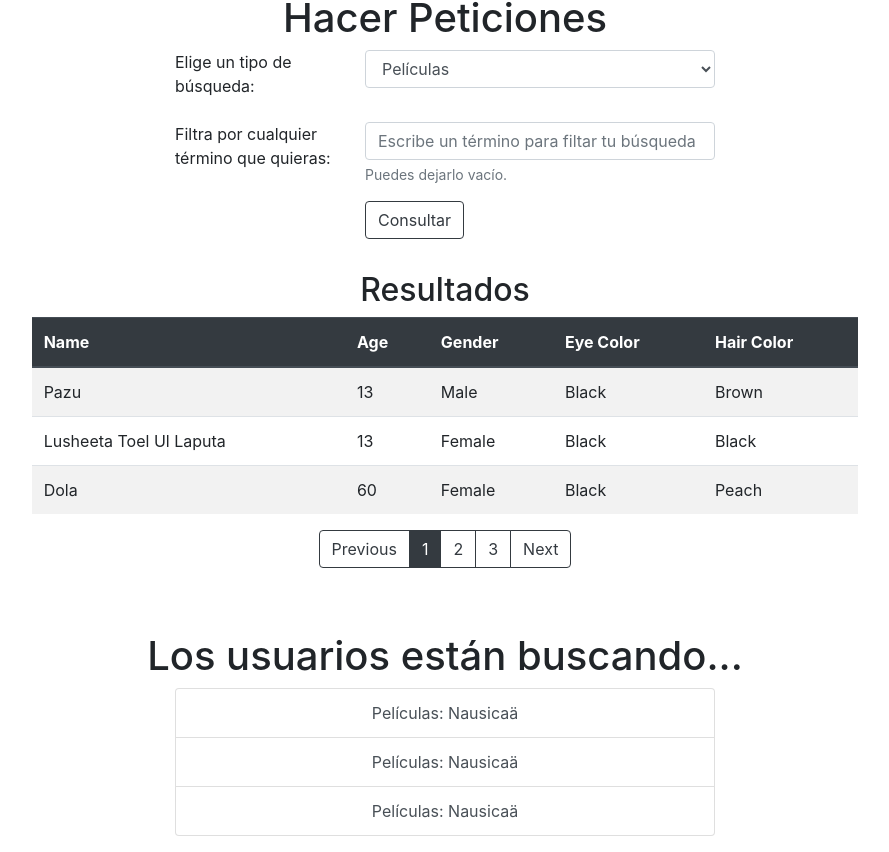
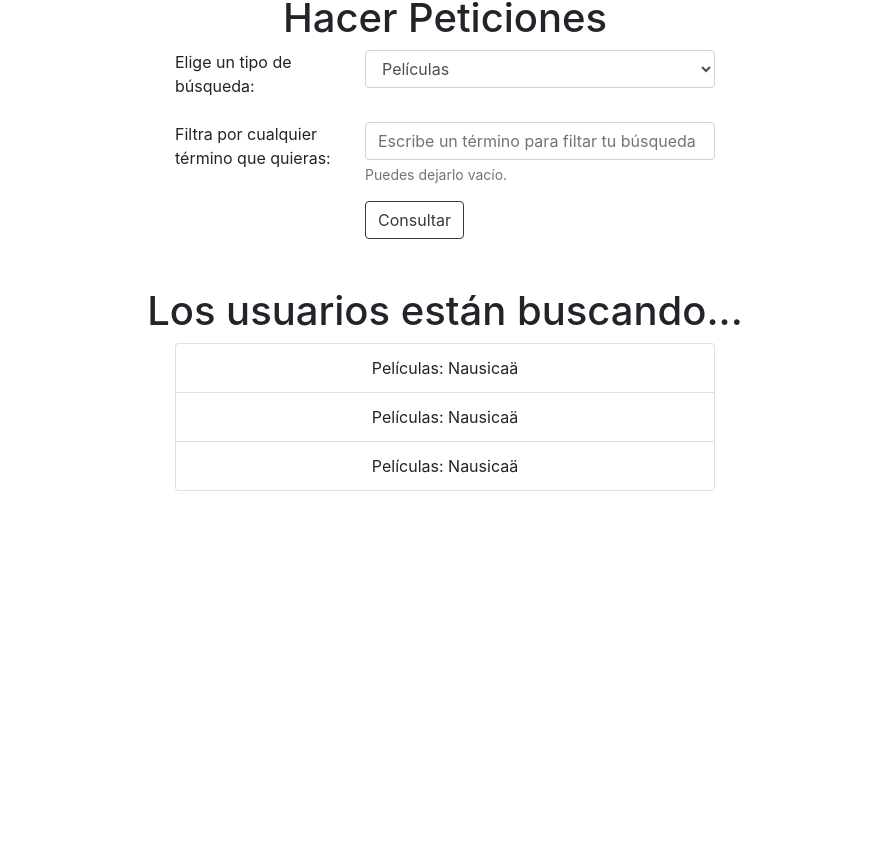
Before and after one commit to efferreiram/dbmenos, a React (Create React App) app: page / in a window 1280 px wide. Shown: the part 977-1829 px from the top of the page, without its empty margins (195-1084 px from the left). After the commit the page ends 1484 px from the top, so only its background shows below. Built offline with nearby package versions, Linux system fonts and the light colour scheme.

Commit message:
Backend calls now work and update table correctly

```diff
--- a/src/FormResults/FormResults.js
+++ b/src/FormResults/FormResults.js
@@ -7,77 +7,43 @@ class FormResults extends Component {
   constructor(props) {
     super(props);
     this.state = {
-      'resultsType': 'people',
-      'results': [
-        {
-          "id": "fe93adf2-2f3a-4ec4-9f68-5422f1b87c01",
-          "name": "Pazu",
-          "gender": "Male",
-          "age": "13",
-          "eye_color": "Black",
-          "hair_color": "Brown",
-          "films": [
-            "https://ghibliapi.herokuapp.com/films/2baf70d1-42bb-4437-b551-e5fed5a87abe"
-          ],
-          "species": "https://ghibliapi.herokuapp.com/species/af3910a6-429f-4c74-9ad5-dfe1c4aa04f2",
-          "url": "https://ghibliapi.herokuapp.com/people/fe93adf2-2f3a-4ec4-9f68-5422f1b87c01"
-        },
-        {
-          "id": "598f7048-74ff-41e0-92ef-87dc1ad980a9",
-          "name": "Lusheeta Toel Ul Laputa",
-          "gender": "Female",
-          "age": "13",
-          "eye_color": "Black",
-          "hair_color": "Black",
-          "films": [
-            "https://ghibliapi.herokuapp.com/films/2baf70d1-42bb-4437-b551-e5fed5a87abe"
-          ],
-          "species": "https://ghibliapi.herokuapp.com/species/af3910a6-429f-4c74-9ad5-dfe1c4aa04f2",
-          "url": "https://ghibliapi.herokuapp.com/people/598f7048-74ff-41e0-92ef-87dc1ad980a9"
-        },
-        {
-          "id": "3bc0b41e-3569-4d20-ae73-2da329bf0786",
-          "name": "Dola",
-          "gender": "Female",
-          "age": "60",
-          "eye_color": "Black",
-          "hair_color": "Peach",
-          "films": [
-            "https://ghibliapi.herokuapp.com/films/2baf70d1-42bb-4437-b551-e5fed5a87abe"
-          ],
-          "species": "https://ghibliapi.herokuapp.com/species/af3910a6-429f-4c74-9ad5-dfe1c4aa04f2",
-          "url": "https://ghibliapi.herokuapp.com/people/3bc0b41e-3569-4d20-ae73-2da329bf0786"
-        }],
-        'selectValue': 'films',
-        'filterValue': '',
+      'resultsType': '',
+      'results': [],
+        'endpointSelect': 'films',
+        'textFilter': '',
       };
 
       this.handleChange = this.handleChange.bind(this);
       this.handleSubmit = this.handleSubmit.bind(this);
     }
 
-    handleSubmit(e) {
+    handleSubmit(event) {
+      console.log("aaaa")
       var self = this;
-      var type = this.state.selectValue;
+      var type = this.state.endpointSelect;
       axios.get('http://localhost:8081', {
         params: {
-          textFilter: this.state.filterValue,
-          searchType: this.state.selectValue,
+          textFilter: this.state.textFilter,
+          searchType: this.state.endpointSelect,
         }
       }).then(function (response) {
-        console.log(Object.keys(response.data[0]));
         self.setState({
           results: response.data,
           resultsType: type,
+          queryTime: Date.now(),
         });
       }).catch(function (error) {
         console.log(error);
       });
-      e.preventDefault();
+      event.preventDefault();
     }
 
-    handleChange(e) {
-      console.log(e);
+    handleChange(event) {
+      var target = event.target.name;
+      var value = event.target.value;
+      this.setState({
+        [target]: value
+      });
     }
 
     render() {
@@ -86,8 +52,8 @@ class FormResults extends Component {
         <div className="col-12 text-center">
         <h1 className="nav-link-target" id="lookup">Hacer Peticiones</h1>
         </div>
-        <PetitionForm selectValue={this.state.selectValue} filterValue={this.state.filterValue} changeFunc={this.handleChange} submitFunc={this.handleSubmit} />
-        <ResultsTable results={this.state.results} resultsType={this.state.resultsType} />
+        <PetitionForm selectValue={this.state.endpointSelect} filterValue={this.state.textFilter} changeFunc={this.handleChange} submitFunc={this.handleSubmit} />
+        <ResultsTable key={this.state.queryTime} results={this.state.results} resultsType={this.state.resultsType} />
         </div>
       );
     }
--- a/src/FormResults/PetitionForm/PetitionForm.js
+++ b/src/FormResults/PetitionForm/PetitionForm.js
@@ -20,7 +20,7 @@ class PetitionForm extends Component {
           <div className="form-group row">
             <label htmlFor="textFilter" className="col-12 col-md-2 offset-md-3">Filtra por cualquier término que quieras:</label>
             <div className="col-12 col-md-4">
-              <input className="form-control" type="text" name="textFilter" placeholder="Escribe un término para filtar tu búsqueda" id="textfilter" value={this.props.filterValue} onChange={this.props.changeFunc}/>
+              <input className="form-control" type="text" name="textFilter" placeholder="Escribe un término para filtar tu búsqueda" id="textFilter" value={this.props.filterValue} onChange={this.props.changeFunc}/>
               <small className="form-text text-muted">Puedes dejarlo vacío.</small>
             </div>
           </div>
--- a/src/FormResults/ResultsTable/JustTable/JustTable.js
+++ b/src/FormResults/ResultsTable/JustTable/JustTable.js
@@ -2,10 +2,6 @@ import React, { Component } from 'react';
 import SingleResult from './SingleResult/SingleResult';
 
 class JustTable extends Component {
-  constructor(props) {
-    super(props);
-  }
-
   getHeaderKeys(resultsType) {
     const header_keys = {
       'films': ['title', 'director', 'producer', 'release_date'],
@@ -63,13 +59,12 @@ class JustTable extends Component {
     );
   }
 
-
-
   render() {
+    if (this.props.results.length > 0) {
       var keys = this.getHeaderKeys(this.props.resultsType);
       var headers = this.renderHeaders(keys);
       var results = [];
-    for(var i = 0; i < 3; ++i) {
+      for(var i = 0; i < this.props.results.length; ++i) {
         results.push(this.renderResult(i, keys));
       }
 
@@ -89,6 +84,10 @@ class JustTable extends Component {
         </div>
       );
     }
+    else {
+      return (null);
+    }
+  }
 }
 
 export default JustTable;
--- a/src/FormResults/ResultsTable/ResultsTable.js
+++ b/src/FormResults/ResultsTable/ResultsTable.js
@@ -1,13 +1,13 @@
 import React, { Component } from 'react';
 import JustTable from './JustTable/JustTable';
-import Pagination from './Pagination/Pagination';
+// import Pagination from './Pagination/Pagination';
 
 class ResultsTable extends Component {
   render() {
     return (
       <div className="row row-content m-auto">
         <JustTable results={this.props.results} resultsType={this.props.resultsType}/>
-        <Pagination />
+        {/*<Pagination />*/}
       </div>
     );
   }
--- a/src/RecentSearches/RecentSearches.js
+++ b/src/RecentSearches/RecentSearches.js
@@ -9,11 +9,11 @@ class RecentSearches extends Component {
           <h1 className="nav-link-content" id="searches">Los usuarios están buscando...</h1>
         </div>
         <div className="col-12 col-md-6 offset-md-3">
-          <div className="list-group text-center">
+          <ul className="list-group text-center">
             <SingleSearch />
             <SingleSearch />
             <SingleSearch />
-          </div>
+          </ul>
         </div>
       </div>
 
--- a/src/RecentSearches/SingleSearch/SingleSearch.js
+++ b/src/RecentSearches/SingleSearch/SingleSearch.js
@@ -4,7 +4,7 @@ class SingleSearch extends Component {
   render()
   {
     return (
-      <a href="#" className="list-group-item list-group-item-action">Películas: Nausicaä</a>
+      <li className="list-group-item">Películas: Nausicaä</li>
     );
   }
 }
--- a/src/VideoEmbed/VideoEmbed.js
+++ b/src/VideoEmbed/VideoEmbed.js
@@ -10,7 +10,7 @@ class VideoEmbed extends Component {
           </div>
           <div className="col-12 col-md-8 offset-md-2">
             <div className="embed-responsive embed-responsive-16by9">
-              <iframe title="Video de Funcionamiento" className="embed-responsive-item" src="https://www.youtube.com/embed/zpOULjyy-n8?rel=0" allowFullScreen></iframe>
+
             </div>
           </div>
         </div>
```
Lines whose indentation alone changed are shown as unchanged.
